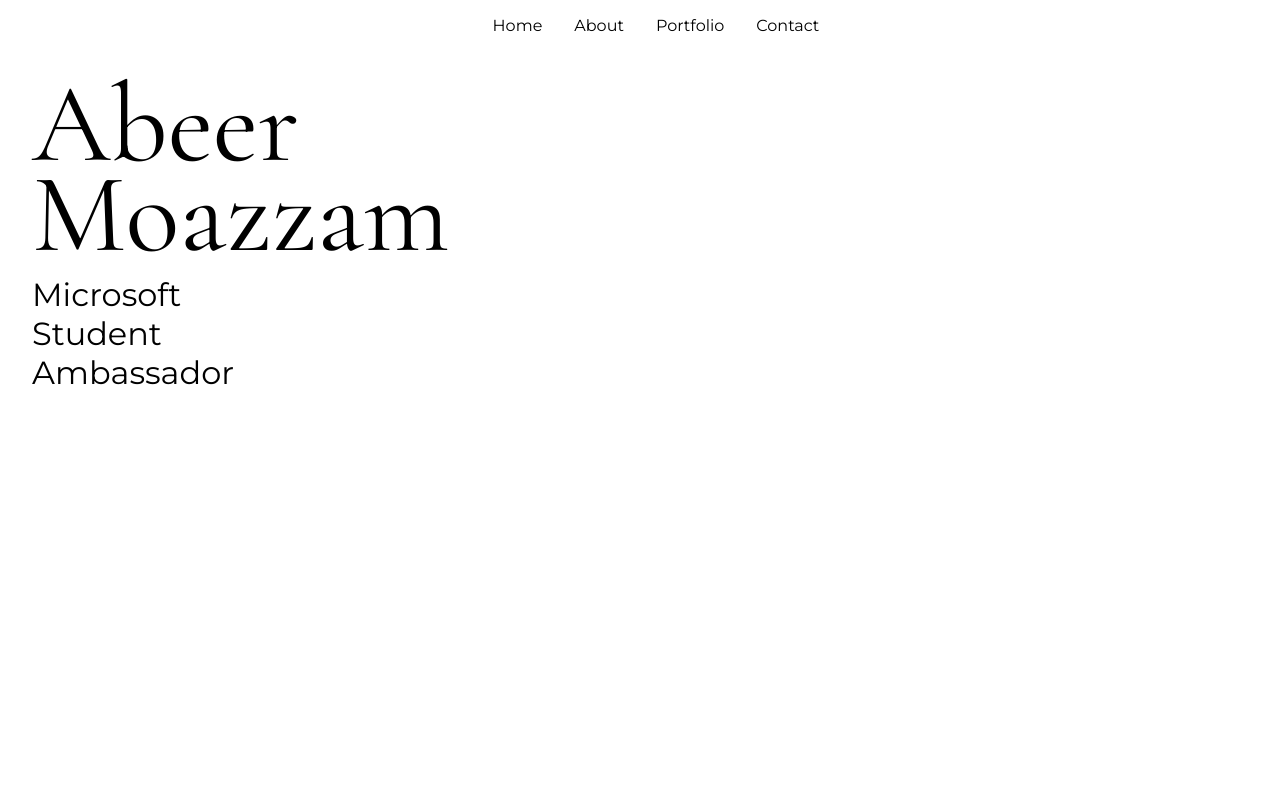
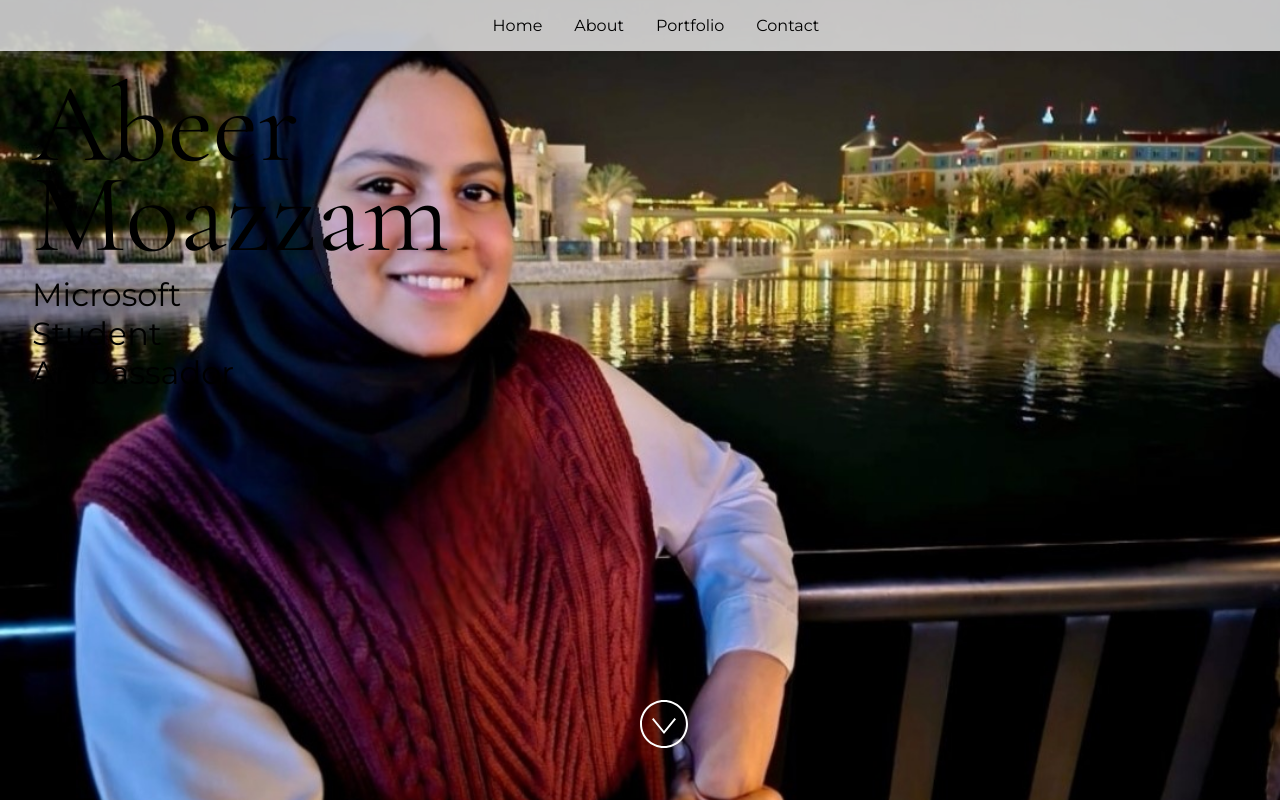
Before and after one commit to Abeermoaz/MLSA_TASK, a React (Vite) app: page / in a window 1280 px wide. Built offline with nearby package versions, Linux system fonts and the light colour scheme.

Commit message:
changed the image in home

```diff
--- a/src/Components/Home.jsx
+++ b/src/Components/Home.jsx
@@ -1,18 +1,33 @@
+/**
+ * Home component
+ *
+ * The section at the top of the page to display image of your
+ * choice, name and title that describes your career focus.
+ */
+
 import React from "react";
 import arrowSvg from "../images/down-arrow.svg";
 import PropTypes from "prop-types";
-import image from "../images/image1.png"; // Main image
-import secondaryImage from "../images/new.jpg"; // Secondary image
+
+/**
+ * Home background image
+ *
+ * Below is a sample image. Upload the image of your choice into the "images"
+ * directory and import here for use. Then, set imageAltText to string that
+ * represents what you see in that image.
+ *
+ *
+ * Need an image? Check out https://unsplash.com to download a photo you
+ * freely use on your site.
+ */
+import image from "../images/new.jpg";
 
 const imageAltText = "Adult female in office setting leaning against a glass wall while holding a platinum Microsoft Surface Pro 7 in tablet mode preparing to write with Microsoft Surface Pen";
 
 const Home = ({ name, title }) => {
   return (
     <section id="home" className="min-height">
-      <div style={{ position: "relative", display: "inline-block" }}>
-        <img className="background" src={image} alt="" />
-        <img className="secondary-image" src={secondaryImage} style={{ position: "absolute", top: "0", right: "0", height: "100%", width: "auto", borderRadius: "50%" }} alt="" />
-      </div>
+      <img className="background" src={image} alt="" />
       <div style={{ position: "absolute", top: "5rem", left: "2rem", width: "17rem" }}>
         <h1>{name}</h1>
         <h2>{title}</h2>
```
